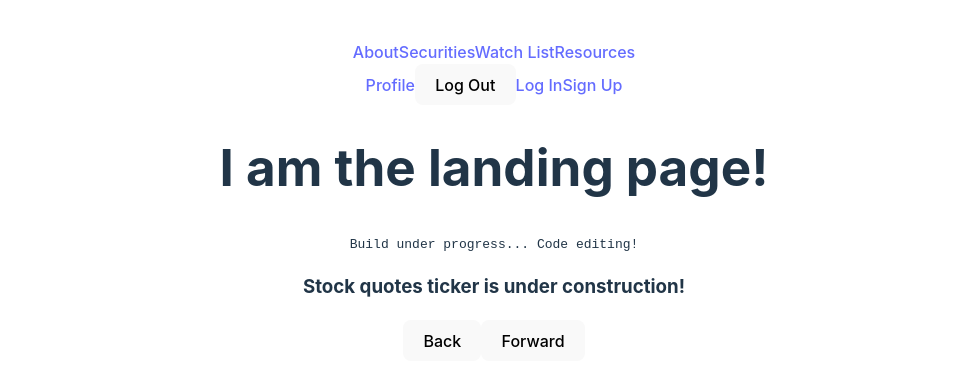
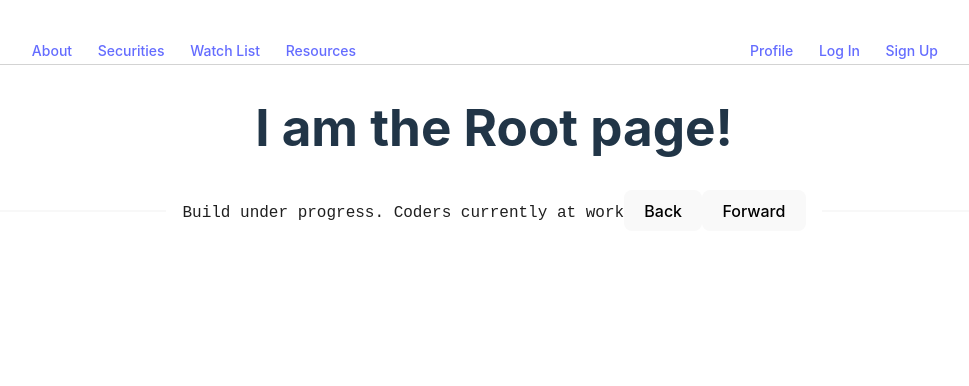
Before and after one commit to fredmelka/finCockpit, a React (Vite) app in the folder fincockpit/: page / in a window 1280 px wide. Shown: the top 386 px of the page, without its empty margins (146-1115 px from the left). Built offline with nearby package versions, Linux system fonts and the light colour scheme.

Commit message:
routes added

```diff
--- a/fincockpit/src/app/App.jsx
+++ b/fincockpit/src/app/App.jsx
@@ -1,22 +1,26 @@
 
 import React from 'react';
-import Root from '../components/Root';
+import About from '../routes/About.jsx';
+import ErrorPage from '../routes/Error.jsx';
+import Resources from '../routes/Resources.jsx';
+import Root from '../routes/Root.jsx';
+import Securities from '../routes/Securities.jsx';
+import Watchlist from '../routes/Watchlist.jsx';
 
 import { Route } from 'react-router-dom';
 import { RouterProvider, createBrowserRouter, createRoutesFromElements } from 'react-router-dom';
 
-
 import './App.css';
 
+export default function App() {
 
-
-function App() {
-
-//declare here under the variable 'router' all routes and path for navigation and mapping
+//declare here variable 'router' under which all routes and paths are set for web navigation
 const router = createBrowserRouter( createRoutesFromElements(
-  <Route path='/' element={ <Root />}>
-
-
+  <Route path='/' element={ <Root /> } errorElement={ <ErrorPage /> }>
+    <Route path='/about' element={ <About /> } />
+    <Route path='/securities' element={ <Securities /> } />
+    <Route path='/watchlist' element={ <Watchlist /> } />
+    <Route path='/resources' element={ <Resources /> } />
   </Route>));
 
 return (
@@ -24,8 +28,6 @@ return (
     <RouterProvider router={router} />
   </>);
 };
-
-export default App;
 
 
 
--- a/fincockpit/src/components/Footer.jsx
+++ b/fincockpit/src/components/Footer.jsx
@@ -1,8 +1,9 @@
 
 import React from "react";
 import { useNavigate } from "react-router-dom";
+import { Divider } from 'antd';
 
-const Footer = () => {
+export default function Footer () {
 
 let navigate = useNavigate();
 
@@ -11,10 +12,12 @@ let goForward = () => {navigate(+1)};
 
 return (
     <footer>
-        <h3>Stock quotes ticker is under construction!</h3>
+
+    <Divider>
+        <code>Build under progress. Coders currently at work</code>
         <button onClick={goBack}>Back</button>
         <button onClick={goForward}>Forward</button>
+    </Divider>
+
     </footer>);
 };
-
-export default Footer;
--- a/fincockpit/src/components/Header.jsx
+++ b/fincockpit/src/components/Header.jsx
@@ -1,28 +1,30 @@
 
 import React from "react";
 import { NavLink } from 'react-router-dom';
+import { Row, Col } from 'antd';
 
-const Header = () => {
+export default function Header () {
 
 return (
     <header>
 
-        <nav>
+    <Row>
+    <Col span={12}>
         <NavLink to='/about'>About</NavLink>
         <NavLink to='/securities'>Securities</NavLink>
         <NavLink to='/watchlist'>Watch List</NavLink>
         <NavLink to='/resources'>Resources</NavLink>
-        </nav>
+    </Col>
 
-        {/* to be inserted within a ternary operator based on user */}
-        <>
+    <Col span={10} offset={2}>
+    {/* to be inserted within a ternary operator based on user */}
         <NavLink to='/profile'>Profile</NavLink>
-        <button onClick={()=>{}}>Log Out</button>
-        </>
+        {/* <button onClick={()=>{}}>Log Out</button> */}
+
         <NavLink to='/sign-in'>Log In</NavLink>
         <NavLink to='/sign-up'>Sign Up</NavLink>
+    </Col>
 
+    </Row>
     </header>);
 };
-
-export default Header;
--- a/fincockpit/src/components/Root.jsx
+++ /dev/null
@@ -1,24 +0,0 @@
-
-import React from 'react';
-import { Outlet } from 'react-router-dom';
-import Header from '../components/Header';
-import Footer from '../components/Footer';
-
-
-const Root = () => {
-
-return (
-    <>
-        <Header />
-        <main>
-            <h1>I am the landing page!</h1>
-            <p><code>Build under progress... Code editing!</code></p>
-
-            <Outlet />
-
-        </main>
-        <Footer />
-    </>);
-};
-
-export default Root;
--- a/fincockpit/src/index.css
+++ b/fincockpit/src/index.css
@@ -17,10 +17,17 @@
 a {
   font-weight: 500;
   color: #646cff;
-  text-decoration: inherit;
+  text-decoration: none;
+  padding: 1vh 1vw;
 }
+
 a:hover {
   color: #535bf2;
+}
+
+header {
+  border-bottom: 1px solid lightgray;
+  height: 3vh;
 }
 
 main {
--- /dev/null
+++ b/fincockpit/src/routes/About.jsx
@@ -0,0 +1,10 @@
+
+import React from "react";
+
+export default function About () {
+
+return (
+    <>
+    <h2>I am the About page!</h2>
+    </>);
+};
--- /dev/null
+++ b/fincockpit/src/routes/Error.jsx
@@ -0,0 +1,17 @@
+
+import { useRouteError } from "react-router-dom";
+
+export default function ErrorPage() {
+
+    let error = useRouteError();
+    console.warn(error);
+
+    return (
+        <div id='errorPage'>
+            <h2>Oops...!?</h2>
+            <p>Looks like you have gone out of bounces and an error has occured.<br></br>
+               A web developer should get this issue fixed shortly.
+            </p>
+            <p><i>{error.statusText || error.message}</i></p>
+        </div>);
+};
--- /dev/null
+++ b/fincockpit/src/routes/Resources.jsx
@@ -0,0 +1,10 @@
+
+import React from "react";
+
+export default function Resources () {
+
+return (
+    <>
+    <h2>I am the Resources page!</h2>
+    </>);
+};
--- /dev/null
+++ b/fincockpit/src/routes/Root.jsx
@@ -0,0 +1,18 @@
+
+import React from 'react';
+import { Outlet } from 'react-router-dom';
+import Header from '../components/Header';
+import Footer from '../components/Footer';
+
+export default function Root () {
+
+return (
+    <>
+    <Header />
+    <main>
+        <h1>I am the Root page!</h1>
+        <Outlet />
+    </main>
+    <Footer />
+    </>);
+};
--- /dev/null
+++ b/fincockpit/src/routes/Securities.jsx
@@ -0,0 +1,10 @@
+
+import React from "react";
+
+export default function Securities () {
+
+return (
+    <>
+    <h2>I am the Securities page!</h2>
+    </>);
+};
--- /dev/null
+++ b/fincockpit/src/routes/Watchlist.jsx
@@ -0,0 +1,10 @@
+
+import React from "react";
+
+export default function Watchlist () {
+
+return (
+    <>
+    <h2>I am the Watchlist page!</h2>
+    </>);
+};
```
